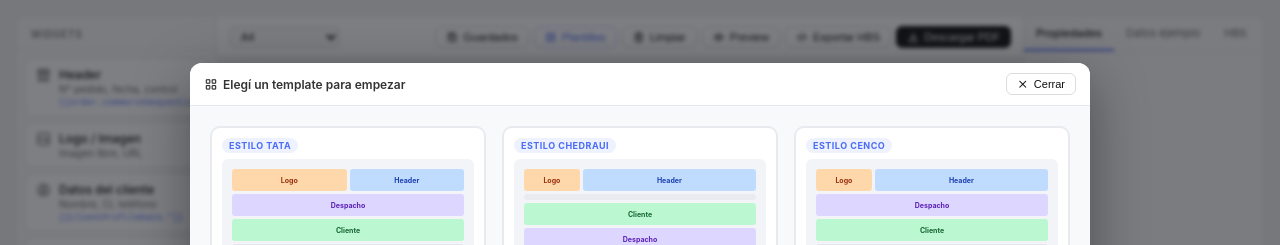
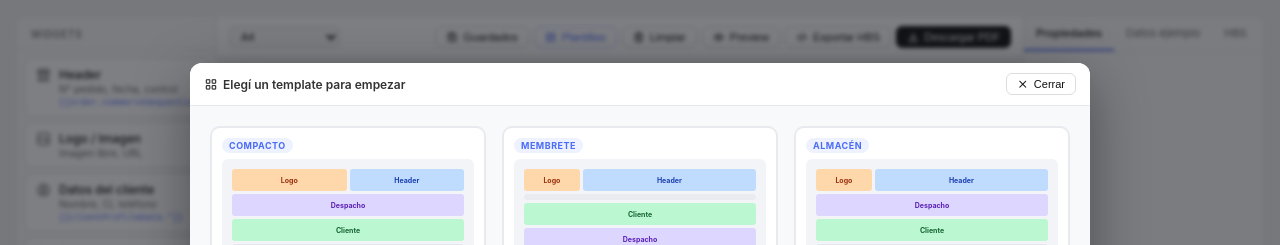
Before and after one commit to econ-janis/order-sheet-template, a React (Vite) app in the folder janis-label-builder/: page / in a window 1280 px wide. Shown: the top 245 px of the page. Built offline with nearby package versions, Linux system fonts and the light colour scheme.

Commit message:
chore: rename template tags from store brands to descriptive names

```diff
--- a/janis-label-builder/src/data/templates.js
+++ b/janis-label-builder/src/data/templates.js
@@ -8,7 +8,7 @@ export const TEMPLATES = [
   {
     id: 'clasico',
     name: 'Clásico',
-    tag: 'Estilo Tata',
+    tag: 'Compacto',
     desc: 'Logo y encabezado lado a lado. Franja de despacho, datos del cliente y tabla de productos.',
     widgets: [
       w('logo',     { colSpan: 2, height: 70 }),
@@ -23,7 +23,7 @@ export const TEMPLATES = [
   {
     id: 'documento',
     name: 'Documento',
-    tag: 'Estilo Chedraui',
+    tag: 'Membrete',
     desc: 'Logo pequeño a la izquierda y número de pedido grande. Separador visual y sección de firma.',
     widgets: [
       w('logo',     { colSpan: 1, height: 60 }),
@@ -39,7 +39,7 @@ export const TEMPLATES = [
   {
     id: 'operacional',
     name: 'Operacional',
-    tag: 'Estilo Cenco',
+    tag: 'Almacén',
     desc: 'Franja horaria protagonista con colores cálidos. Pensado para operaciones de picking y control de bultos.',
     widgets: [
       w('logo',     { colSpan: 1, height: 60 }),
```
